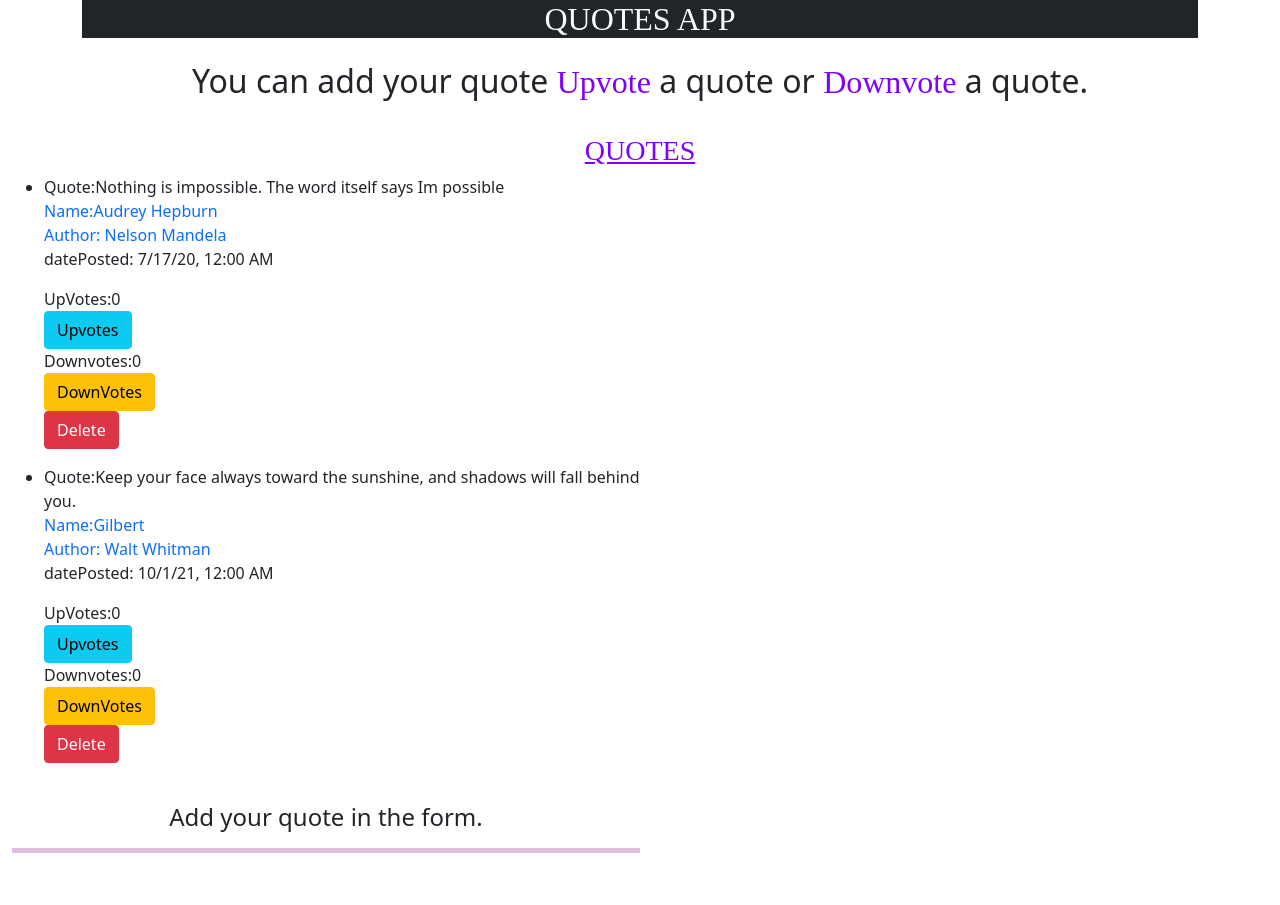
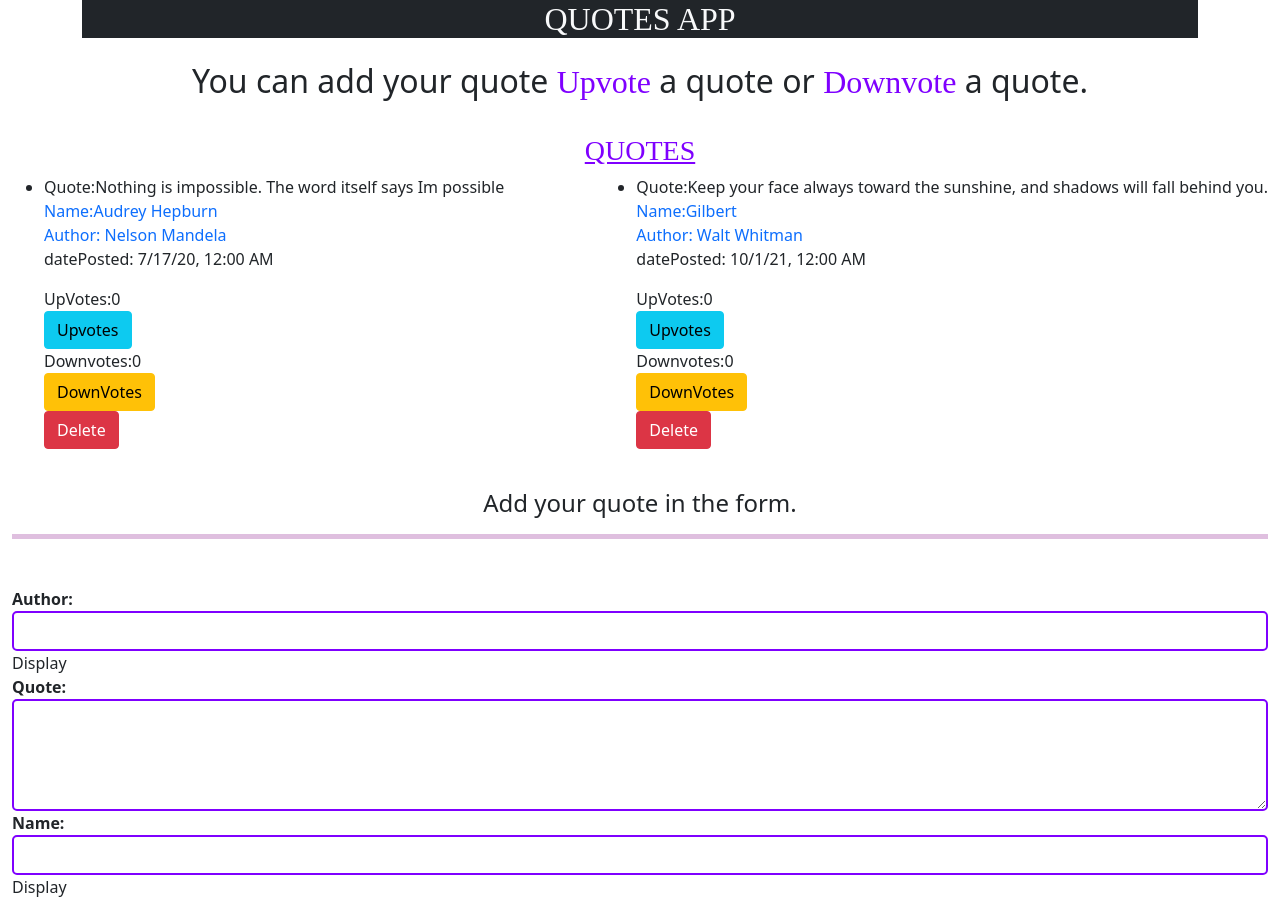
Before and after one commit to LoiseMulwa/quotes-app, an Angular app: page / in a window 1280 px wide. Shown: the top 905 px of the page. Built offline with nearby package versions, Linux system fonts and the light colour scheme; a web font is replaced by a local one.

Commit message:
ft: Added a new class for the quotes

```diff
--- a/src/app/quotes/quotes.component.html
+++ b/src/app/quotes/quotes.component.html
@@ -1,5 +1,5 @@
 <div class="container-fluid">
-    <div class="col-md-6">
+    <div class="loisey" >
 
     <ul *ngFor="let quote of quotes; let i=index">
         <!-- <div *ngIf="quote.upvote ==highest && quote.upvote>0;then highlight else empty"></div> -->
@@ -37,7 +37,7 @@
         </li>
     </ul>
 </div>
-<div class="col-md-6" >
+<div class="" >
     <app-forms (addQuote)="addNewQuote($event)"></app-forms>
 
 </div>
```
